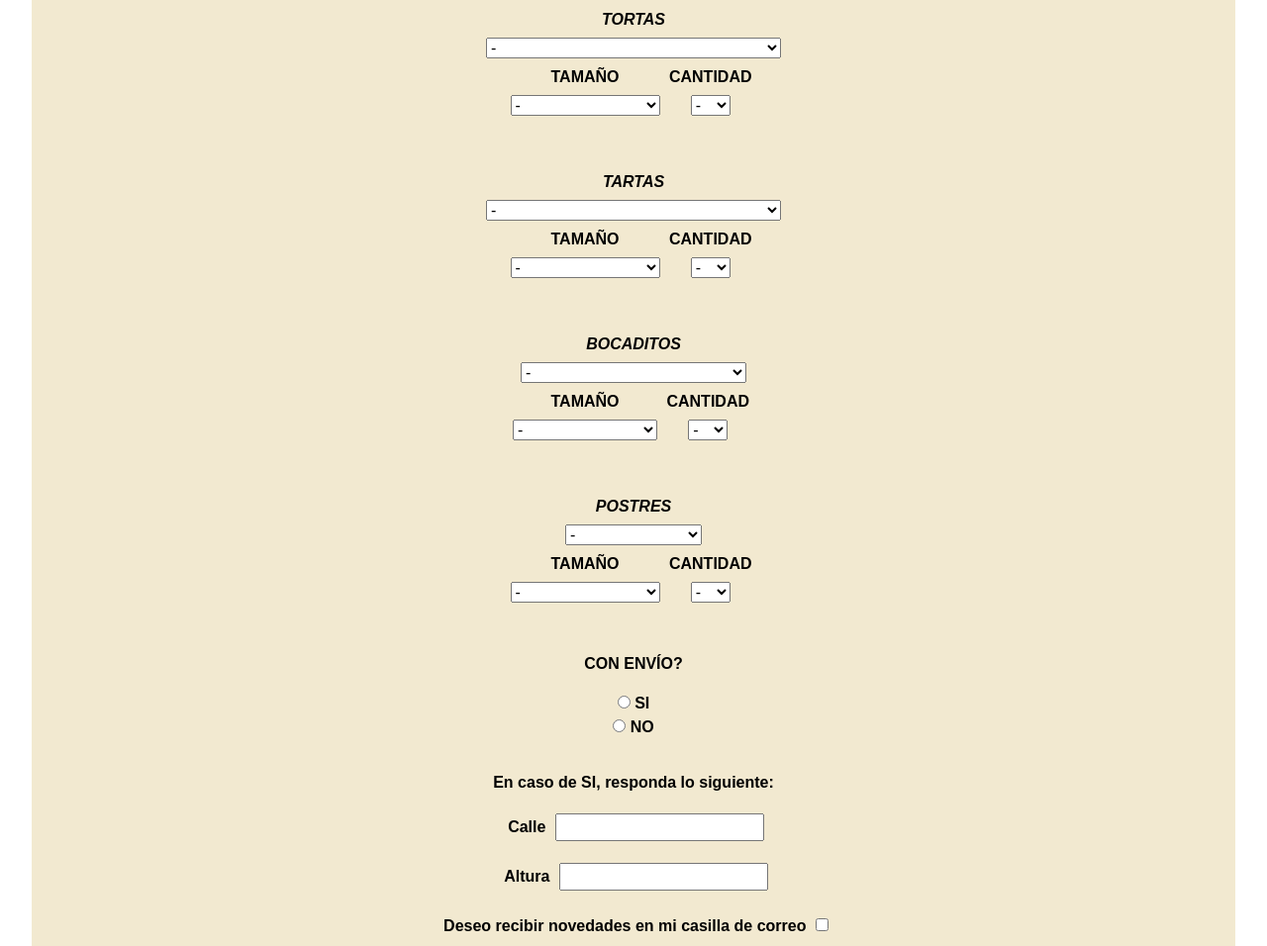
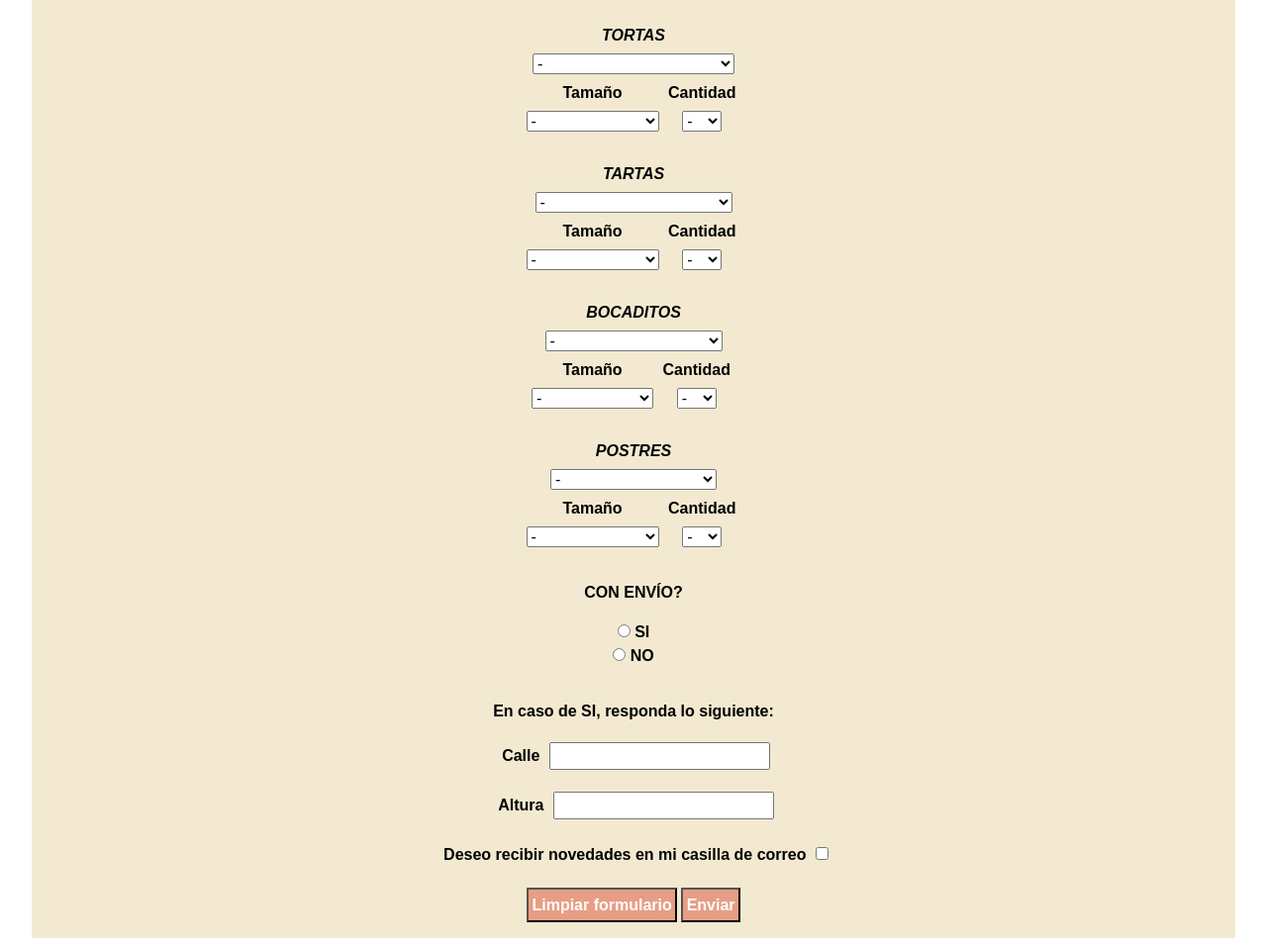
Before and after one commit to leysap/proyecto-f, a website: page pages/hace-tu-pedido.html in a window 1280 px wide. Shown: the part 614-1570 px from the top of the page at 99% size. Drawn offline with nearby package versions, Linux system fonts and the light colour scheme; a web font is replaced by a local one.

Commit message:
modificaciones de letra y agregado de clases en seccion hace tu pedido y agregado de mixin en quienes somos

```diff
--- a/pages/hace-tu-pedido.html
+++ b/pages/hace-tu-pedido.html
@@ -39,22 +39,22 @@
     <main class="cuerpo" data-aos="zoom-out" data-aos-duration="500">
         <!--COMIENZO DEL FORMULARIO-->
         <h1 class="pedidoOnline">HACE TU PEDIDO ONLINE</h1>
-        <form >
+        <form>
             <div>
                 <label for="nombre" class="nombreFormu">Nombre</label><br>
-                <input type="text" name="nombre" id="nombre" maxlength="20" required>
+                <input type="text" name="nombre" placeholder="Ingrese su nombre" id="nombre" class="texto" maxlength="20" required>
             </div>
             <div>
                 <label for="apellido"  class="nombreFormu">Apellido</label><br>
-                <input type="text" name="apellido" id="apellido" maxlength="20" required>
+                <input type="text" name="apellido" id="apellido" class="texto" maxlength="20" required>
             </div>
             <div>
                 <label for="email"  class="nombreFormu">Email</label><br>
-                <input type="email" name="email" id="email">
+                <input type="email" class="texto" name="email" id="email">
             </div>
             <div>
                 <label for="telefono"  class="nombreFormu">Teléfono</label><br>
-                <input type="tel" name="telefono" id="telefono" required>
+                <input type="tel" class="texto" name="telefono" id="telefono" required>
             </div>
             <div>
                 <h2 class="tituloFavorito">Seleccione su favorito</h2>
@@ -63,38 +63,38 @@
                         <label for="tortas"  class="nombreFormu"><strong><em>TORTAS</strong></em></label><br>
                         <select name="tortas" id="">
                             <option value="">-</option>
-                            <option value="marquise">MARQUISE FRUTILLA/NUECES</option>
-                            <option value="marquise-de-chocolinas">MARQUISE CHOCOLINAS/FRUTILLA</option>
-                            <option value="marquise-de-oreo-y-bon-o-bon">MARQUISE OREO/BON O BON </option>
-                            <option value="selva-negra">SELVA NEGRA</option>
-                            <option value="letra-torta">TORTA LETRA</option>
-                            <option value="marquise-block">MARQUISE DE BLOCK</option>
-                            <option value="drip-cake">DRIP CAKE</option>
+                            <option value="marquise" class="nombreFormu">Marquise frutilla y nueces</option>
+                            <option value="marquise-de-chocolinas" class="nombreFormu">Marquise chocolinas</option>
+                            <option value="marquise-de-oreo-y-bon-o-bon" class="nombreFormu">Marquise de oreo </option>
+                            <option value="selva-negra" class="nombreFormu">Selva negra</option>
+                            <option value="letra-torta" class="nombreFormu">Torta letra</option>
+                            <option value="marquise-block" class="nombreFormu">Marquise de block</option>
+                            <option value="drip-cake" class="nombreFormu">Drip cake</option>
                         </select>
                     </div>
                     <div class="opciones2">
-                        <label for="tamano"  class="nombreFormu">TAMAÑO</label><br>
+                        <label for="tamano"  class="nombreFormu">Tamaño</label><br>
                         <select name="tamano" id="">
                             <option value="">-</option>
-                            <option value="grande">GRANDE (24cm)</option>
-                            <option value="mediano">MEDIANO (19cm)</option>
-                            <option value="chico">MINI (12x16cm)</option>
+                            <option value="grande" class="nombreFormu">Grande(24cm)</option>
+                            <option value="mediano" class="nombreFormu">Mediano(19cm)</option>
+                            <option value="chico" class="nombreFormu">Mini(12x16cm)</option>
                         </select>
                     </div>
                     <div class="opciones2">
-                        <label for="cantidad"  class="nombreFormu">CANTIDAD</label><br>
+                        <label for="cantidad"  class="nombreFormu">Cantidad</label><br>
                         <select name="cantidad" id="">
                             <option value="cantidad">-</option>
-                            <option value="cantidad">1</option>
-                            <option value="cantidad">2</option>
-                            <option value="cantidad">3</option>
-                            <option value="cantidad">4</option>
-                            <option value="cantidad">5</option>
-                            <option value="cantidad">6</option>
-                            <option value="cantidad">7</option>
-                            <option value="cantidad">8</option>
-                            <option value="cantidad">9</option>
-                            <option value="cantidad">10</option>
+                            <option value="cantidad" class="nombreFormu">1</option>
+                            <option value="cantidad" class="nombreFormu">2</option>
+                            <option value="cantidad" class="nombreFormu">3</option>
+                            <option value="cantidad" class="nombreFormu">4</option>
+                            <option value="cantidad" class="nombreFormu">5</option>
+                            <option value="cantidad" class="nombreFormu">6</option>
+                            <option value="cantidad" class="nombreFormu">7</option>
+                            <option value="cantidad" class="nombreFormu">8</option>
+                            <option value="cantidad" class="nombreFormu">9</option>
+                            <option value="cantidad" class="nombreFormu">10</option>
                         </select>
                     </div>
                 </div>
@@ -103,37 +103,37 @@
                         <label for="tartas"  class="nombreFormu"><strong><em>TARTAS</strong></em></label><br>
                         <select name="tartas" id="">
                             <option value="">-</option>
-                            <option value="cabsha">CABSHA</option>
-                            <option value="frutal">TARTA FRUTAL CON FRUTILLAS</option>
-                            <option value="coco">TARTA DE COCO</option>
-                            <option value="mango">TARTA DE MANGO</option>
-                            <option value="frutal-frutos-rojos">TARTA DE FRUTOS ROJOS</option>
-                            <option value="arandanos-y-cereza">TARTA CON ARANDANOS/CEREZAS</option>
+                            <option value="cabsha" class="nombreFormu">Cabsha</option>
+                            <option value="frutal" class="nombreFormu">Tarta frutal con frutillas</option>
+                            <option value="coco" class="nombreFormu">Tarta de coco</option>
+                            <option value="mango" class="nombreFormu">Tarta de mango</option>
+                            <option value="frutal-frutos-rojos" class="nombreFormu">Tarta de frutos rojos</option>
+                            <option value="arandanos-y-cereza" class="nombreFormu">Tarta c/arandanos/cerez.</option>
                         </select>
                     </div>
                     <div class="opciones2">
-                        <label for="tamano"  class="nombreFormu">TAMAÑO</label><br>
+                        <label for="tamano"  class="nombreFormu">Tamaño</label><br>
                         <select name="tamano" id="">
                             <option value="">-</option>
-                            <option value="grande">GRANDE (24cm)</option>
-                            <option value="mediano">MEDIANO (19cm)</option>
-                            <option value="chico">MINI (12x16cm)</option>
+                            <option value="grande" class="nombreFormu">Grande(24cm)</option>
+                            <option value="mediano" class="nombreFormu">Mediano(19cm)</option>
+                            <option value="chico" class="nombreFormu">Mini(12x16cm)</option>
                         </select>
                     </div>
                     <div class="opciones2">
-                        <label for="cantidad"  class="nombreFormu">CANTIDAD</label><br>
+                        <label for="cantidad"  class="nombreFormu">Cantidad</label><br>
                         <select name="cantidad" id="">
                             <option value="cantidad">-</option>
-                            <option value="cantidad">1</option>
-                            <option value="cantidad">2</option>
-                            <option value="cantidad">3</option>
-                            <option value="cantidad">4</option>
-                            <option value="cantidad">5</option>
-                            <option value="cantidad">6</option>
-                            <option value="cantidad">7</option>
-                            <option value="cantidad">8</option>
-                            <option value="cantidad">9</option>
-                            <option value="cantidad">10</option>
+                            <option value="cantidad" class="nombreFormu">1</option>
+                            <option value="cantidad" class="nombreFormu">2</option>
+                            <option value="cantidad" class="nombreFormu">3</option>
+                            <option value="cantidad" class="nombreFormu">4</option>
+                            <option value="cantidad" class="nombreFormu">5</option>
+                            <option value="cantidad" class="nombreFormu">6</option>
+                            <option value="cantidad" class="nombreFormu">7</option>
+                            <option value="cantidad" class="nombreFormu">8</option>
+                            <option value="cantidad" class="nombreFormu">9</option>
+                            <option value="cantidad" class="nombreFormu">10</option>
                         </select>
                     </div>
                 </div>
@@ -142,37 +142,37 @@
                         <label for="bocaditos"  class="nombreFormu"><strong><em>BOCADITOS</strong></em></label><br>
                         <select name="bocaditos" id="">
                             <option value="">-</option>
-                            <option value="conitos"  class="nombreFormu">CONITOS</option>
-                            <option value="macarons"  class="nombreFormu">MACARONS</option>
-                            <option value="mini-marquise"  class="nombreFormu">MINI MARQUISE</option>
-                            <option value="cuadraditos"  class="nombreFormu">CUADRADITOS MARQUISE</option>
-                            <option value="mini-bocaditos"  class="nombreFormu">MINI BOCADITOSS</option>
-                            <option value="mini-lemon"  class="nombreFormu">MINI LEMON PIE</option>
+                            <option value="conitos"  class="nombreFormu">Conitos</option>
+                            <option value="macarons"  class="nombreFormu">Macarons</option>
+                            <option value="mini-marquise"  class="nombreFormu">Mini marquise</option>
+                            <option value="cuadraditos"  class="nombreFormu">Cuadraditos marquise</option>
+                            <option value="mini-bocaditos"  class="nombreFormu">Mini bocaditos</option>
+                            <option value="mini-lemon"  class="nombreFormu">Mini lemon pie</option>
                         </select>
                     </div>
                     <div class="opciones2">
-                        <label for="tamano"  class="nombreFormu">TAMAÑO</label><br>
+                        <label for="tamano"  class="nombreFormu">Tamaño</label><br>
                         <select name="tamano" id="">
                             <option value="">-</option>
-                            <option value="grande">DOCENA</option>
-                            <option value="mediano">MEDIA DOCENA</option>
-                            <option value="chico">C/U</option>
+                            <option value="grande" class="nombreFormu">Docena</option>
+                            <option value="mediano" class="nombreFormu">Media docena</option>
+                            <option value="chico" class="nombreFormu">C/u</option>
                         </select>
                     </div>
                     <div class="opciones2">
-                        <label for="cantidad"  class="nombreFormu">CANTIDAD</label><br>
+                        <label for="cantidad"  class="nombreFormu">Cantidad</label><br>
                         <select name="cantidad" id="">
                             <option value="cantidad">-</option>
-                            <option value="cantidad">1</option>
-                            <option value="cantidad">2</option>
-                            <option value="cantidad">3</option>
-                            <option value="cantidad">4</option>
-                            <option value="cantidad">5</option>
-                            <option value="cantidad">6</option>
-                            <option value="cantidad">7</option>
-                            <option value="cantidad">8</option>
-                            <option value="cantidad">9</option>
-                            <option value="cantidad">10</option>
+                            <option value="cantidad" class="nombreFormu">1</option>
+                            <option value="cantidad" class="nombreFormu">2</option>
+                            <option value="cantidad" class="nombreFormu">3</option>
+                            <option value="cantidad" class="nombreFormu">4</option>
+                            <option value="cantidad" class="nombreFormu">5</option>
+                            <option value="cantidad" class="nombreFormu">6</option>
+                            <option value="cantidad" class="nombreFormu">7</option>
+                            <option value="cantidad" class="nombreFormu">8</option>
+                            <option value="cantidad" class="nombreFormu">9</option>
+                            <option value="cantidad" class="nombreFormu">10</option>
                         </select>
                     </div>
                 </div>
@@ -181,38 +181,39 @@
                         <label for="postres"  class="nombreFormu"><strong><em>POSTRES</strong></em></label><br>
                         <select name="postres" id="">
                             <option value="">-</option>
-                            <option value="lemonpie">LEMON PIE</option>
-                            <option value="cheseecake">CHESEECAKE</option>
-                            <option value="oreohelada">OREO HELADA</option>
+                            <option value="lemonpie" class="nombreFormu">Lemon pie</option>
+                            <option value="cheseecake" class="nombreFormu">Cheesecake</option>
+                            <option value="oreohelada" class="nombreFormu">Oreo helada/option>
                         </select>
                     </div>
                     <div class="opciones2">
-                        <label for="tamano"  class="nombreFormu">TAMAÑO</label><br>
+                        <label for="tamano"  class="nombreFormu">Tamaño</label><br>
                         <select name="tamano" id="">
                             <option value="">-</option>
-                            <option value="grande">GRANDE (24cm)</option>
-                            <option value="mediano">MEDIANO (19cm)</option>
-                            <option value="chico">MINI (12x16cm)</option>
+                            <option value="grande" class="nombreFormu">Grande(24cm)</option>
+                            <option value="mediano" class="nombreFormu">Mediano(19cm)</option>
+                            <option value="chico" class="nombreFormu">Mini(12x16cm)</option>
                         </select>
                     </div>
                     <div class="opciones2">
-                        <label for="cantidad"  class="nombreFormu">CANTIDAD</label><br>
+                        <label for="cantidad"  class="nombreFormu">Cantidad</label><br>
                         <select name="cantidad" id="">
-                            <option value="cantidad">-</option>
-                            <option value="cantidad">1</option>
-                            <option value="cantidad">2</option>
-                            <option value="cantidad">3</option>
-                            <option value="cantidad">4</option>
-                            <option value="cantidad">5</option>
-                            <option value="cantidad">6</option>
-                            <option value="cantidad">7</option>
-                            <option value="cantidad">8</option>
-                            <option value="cantidad">9</option>
-                            <option value="cantidad">10</option>
+                            <option value="cantidad" >-</option>
+                            <option value="cantidad" class="nombreFormu">1</option>
+                            <option value="cantidad" class="nombreFormu">2</option>
+                            <option value="cantidad" class="nombreFormu">3</option>
+                            <option value="cantidad" class="nombreFormu">4</option>
+                            <option value="cantidad" class="nombreFormu">5</option>
+                            <option value="cantidad" class="nombreFormu">6</option>
+                            <option value="cantidad" class="nombreFormu">7</option>
+                            <option value="cantidad" class="nombreFormu">8</option>
+                            <option value="cantidad" class="nombreFormu">9</option>
+                            <option value="cantidad" class="nombreFormu">10</option>
                         </select>
                     </div>
                 </div>
             </div>
+            <div class="envio">
                 <div class="fw-bolder">
                     <p><strong>CON ENVÍO?</strong></p>
                     <input type="radio" name="envio" required>
@@ -222,14 +223,15 @@
                     <input type="radio" name="envio">
                     <label>NO</label>
                 </div>
+            </div>
             <div class="envio-nov">
                 <p  class="envio-si fw-bolder">En caso de <strong>SI</strong>, responda lo siguiente:</p>
                 <label for="calle" name="calle"  class="nombreFormu">Calle</label>
-                <input type="text" name="calle" id="calle">
+                <input type="text" class="texto" name="calle" id="calle">
             </div>
             <div class="envio-nov">
                 <label for="altura" name="altura"  class="nombreFormu">Altura</label>
-                <input type="number" name="altura" id="altura">
+                <input type="number" class="texto" name="altura" id="altura">
             </div>
             <div class="envio-nov">
                 <label  class="nombreFormu">Deseo recibir novedades en mi casilla de correo</label>
--- a/scss/_pedido.scss
+++ b/scss/_pedido.scss
@@ -31,6 +31,7 @@
     flex-direction: column;
     justify-content: center;
     margin: 2em;
+    font-weight: bolder;
     .pedidoOnline{
         @include background($colorfooter);
         @include border();
@@ -39,8 +40,11 @@
         padding: 0.8em;
         font-size: 2em;
     }
+    form{
+        .texto{
+            font-weight: bold;
+        }
         .nombreFormu{
-        display: inline-block;
             padding: 5px;
             font-family:'Thasadith', sans-serif;
             font-weight: bold;
@@ -51,7 +55,8 @@
             font-size: 1.7em;
         }
         .opcion-torta{
-        margin-bottom: 3em;
+            margin-top: 1.5em;
+            margin-bottom: 1.5em;
             text-align: center;
             .opciones{
                 display: block;
@@ -59,6 +64,10 @@
             .opciones2{
                 display: inline-block;
             }
+        }
+        .envio{
+            margin-top: 2em;
+
         }
         .envio-nov{
             margin-top: 1em;
@@ -81,3 +90,4 @@
             }
         }
     }
+}
```
Also changed, not shown: scss/_quienes.scss (+6 -4 lines), css/style.css. Lines whose indentation alone changed are shown as unchanged.
